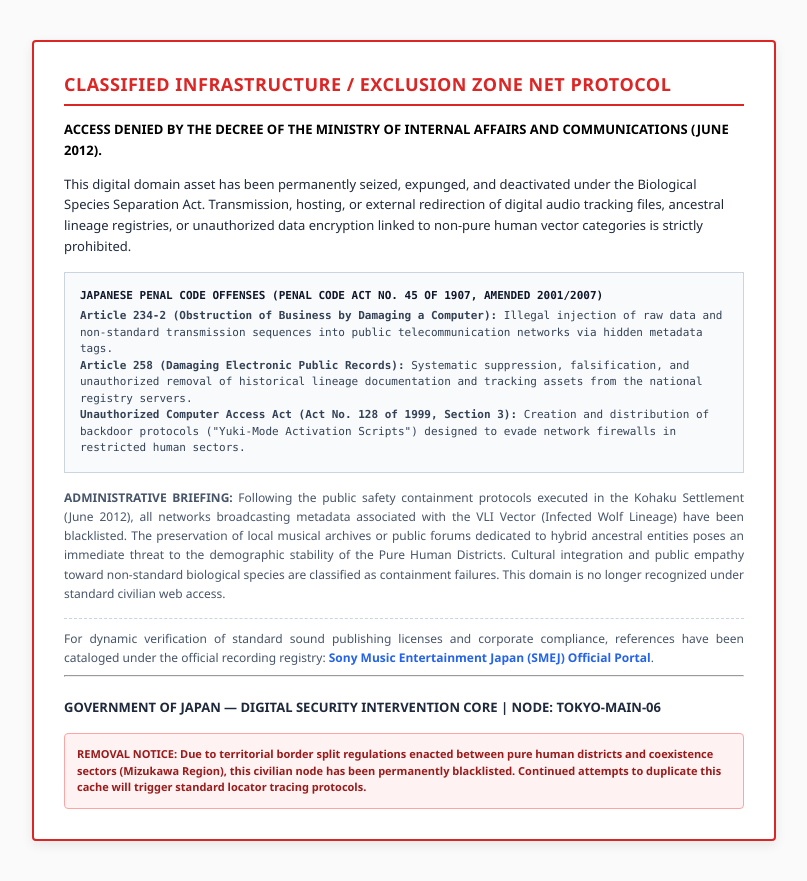
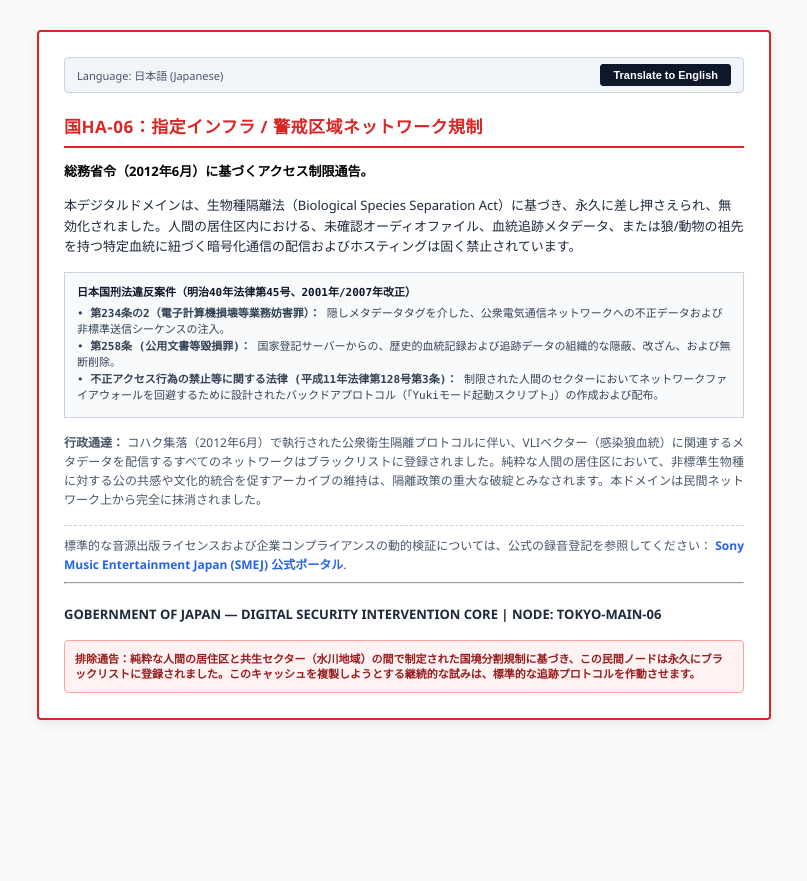
Before and after one commit to daisuke-net90/KNOCK-archive-2006-backup, a plain HTML site: page commonsence.html in a window 1280 px wide. Shown: the whole page, without its empty margins (236-1043 px from the left). After the commit the page ends 800 px from the top, so only its background shows below. Drawn offline with Linux system fonts and the light colour scheme.

Commit message:
I just found an update in Japanese and put it into the code

```diff
--- a/commonsence.html
+++ b/commonsence.html
@@ -1,120 +1,128 @@
 <!DOCTYPE html>
-<html lang="en">
+<html lang="ja">
 <head>
     <meta charset="UTF-8">
     <title>CLASSIFIED INFRASTRUCTURE / EXCLUSION ZONE NET PROTOCOL</title>
     <style>
         body {
-            background-color: #fafafa;
-            color: #222222;
+            background-color: #fafafa; color: #222222;
             font-family: "MS Gothic", "Segoe UI", Arial, sans-serif;
-            padding: 40px 20px;
-            margin: 0;
+            padding: 30px 20px; margin: 0;
         }
         .govt-alert-panel {
-            max-width: 680px;
-            margin: 0 auto;
-            border: 2px solid #dc2626;
-            background: #ffffff;
-            padding: 30px;
-            box-shadow: 0 4px 12px rgba(0,0,0,0.08);
-            border-radius: 4px;
+            max-width: 680px; margin: 0 auto; border: 2px solid #dc2626;
+            background: #ffffff; padding: 25px; box-shadow: 0 4px 12px rgba(0,0,0,0.08); border-radius: 4px;
         }
+
+        /* BARRA DE TRADUCCIÓN INSTITUCIONAL */
+        .wm-translation-bar {
+            display: flex; justify-content: space-between; align-items: center;
+            background: #f1f5f9; border: 1px solid #cbd5e1; padding: 6px 12px;
+            border-radius: 4px; margin-bottom: 20px; font-size: 11px; color: #475569;
+        }
+        .wm-trans-btn {
+            background: #0f172a; border: 1px solid #0f172a; padding: 4px 12px;
+            font-size: 11px; font-weight: bold; color: #ffffff; cursor: pointer;
+            border-radius: 3px; transition: background 0.15s;
+        }
+        .wm-trans-btn:hover { background: #1e293b; }
+
         .govt-alert-panel h1 {
-            font-size: 18px;
-            font-weight: bold;
-            color: #dc2626;
-            margin-top: 0;
-            padding-bottom: 8px;
-            border-bottom: 2px solid #dc2626;
-            letter-spacing: 0.5px;
+            font-size: 17px; font-weight: bold; color: #dc2626; margin-top: 0;
+            padding-bottom: 8px; border-bottom: 2px solid #dc2626; letter-spacing: 0.5px;
         }
-        .govt-alert-panel p {
-            font-size: 13px;
-            color: #1e293b;
-            line-height: 1.6em;
+        .govt-alert-panel p { font-size: 13px; color: #1e293b; line-height: 1.6em; }
+
+        .legal-code-box {
+            background-color: #f8fafc; border: 1px solid #cbd5e1; padding: 12px;
+            margin: 15px 0; font-family: Consolas, monospace; font-size: 11px; color: #334155; line-height: 1.5em;
         }
-        .legal-code-box {
-            background-color: #f8fafc;
-            border: 1px solid #cbd5e1;
-            padding: 15px;
-            margin: 15px 0;
-            font-family: Consolas, monospace;
-            font-size: 11px;
-            color: #334155;
-            line-height: 1.5em;
+        .legal-title { font-weight: bold; color: #0f172a; display: block; margin-bottom: 4px; }
+        .explanation-section { font-size: 12px; color: #475569; line-height: 1.6em; margin-top: 15px; text-align: justify; }
+        .govt-official-seal { font-size: 10px; color: #64748b; font-weight: bold; margin: 20px 0 0 0; }
+
+        .govt-warning-redbox {
+            background-color: #fef2f2; border: 1px solid #fca5a5; color: #991b1b;
+            padding: 10px; border-radius: 4px; font-size: 11px; font-weight: bold; line-height: 1.4em; margin-top: 15px;
         }
-        .legal-title {
-            font-weight: bold;
-            color: #0f172a;
-            display: block;
-            margin-bottom: 4px;
-            text-transform: uppercase;
-        }
-        .explanation-section {
-            font-size: 12px;
-            color: #475569;
-            line-height: 1.6em;
-            margin-top: 15px;
-            text-align: justify;
-        }
-        .govt-official-seal {
-            font-size: 10px;
-            color: #64748b;
-            font-weight: bold;
-            margin: 20px 0 0 0;
-        }
-        .govt-warning-redbox {
-            background-color: #fef2f2;
-            border: 1px solid #fca5a5;
-            color: #991b1b;
-            padding: 12px;
-            border-radius: 4px;
-            font-size: 11px;
-            margin-top: 15px;
-            font-weight: bold;
-            line-height: 1.5em;
-        }
-        .record-label-link {
-            color: #2563eb;
-            text-decoration: none;
-            font-weight: bold;
-        }
-        .record-label-link:hover {
-            text-decoration: underline;
-        }
+        .record-label-link { color: #2563eb; text-decoration: none; font-weight: bold; }
+        .record-label-link:hover { text-decoration: underline; }
     </style>
 </head>
 <body>
+
     <div class="govt-alert-panel">
-        <h1>CLASSIFIED INFRASTRUCTURE / EXCLUSION ZONE NET PROTOCOL</h1>
-        <p style="font-weight: bold; color: #000; margin-bottom: 10px;">ACCESS DENIED BY THE DECREE OF THE MINISTRY OF INTERNAL AFFAIRS AND COMMUNICATIONS (JUNE 2012).</p>
-        <p>This digital domain asset has been permanently seized, expunged, and deactivated under the Biological Species Separation Act. Transmission, hosting, or external redirection of digital audio tracking files, ancestral lineage registries, or unauthorized data encryption linked to non-pure human vector categories is strictly prohibited.</p>
-
-        <!-- VIOLACIONES AL CÓDIGO PENAL JAPONÉS REAL DE LA ÉPOCA -->
-        <div class="legal-code-box">
-            <span class="legal-title">JAPANESE PENAL CODE OFFENSES (PENAL CODE ACT NO. 45 OF 1907, AMENDED 2001/2007)</span>
-             <strong>Article 234-2 (Obstruction of Business by Damaging a Computer):</strong> Illegal injection of raw data and non-standard transmission sequences into public telecommunication networks via hidden metadata tags.<br>
-             <strong>Article 258 (Damaging Electronic Public Records):</strong> Systematic suppression, falsification, and unauthorized removal of historical lineage documentation and tracking assets from the national registry servers.<br>
-             <strong>Unauthorized Computer Access Act (Act No. 128 of 1999, Section 3):</strong> Creation and distribution of backdoor protocols ("Yuki-Mode Activation Scripts") designed to evade network firewalls in restricted human sectors.
+        <!-- BARRA SUPERIOR DE TRADUCCIÓN SIMULADA -->
+        <div class="wm-translation-bar">
+            <span id="trans-lang-label">Language: 日本語 (Japanese)</span>
+            <button class="wm-trans-btn" id="trans-trigger-btn" onclick="toggleGovtTranslation()">Translate to English</button>
         </div>
 
-        <!-- EXPLICACIÓN HISTÓRICA NARRATIVA (XENOFOBIA INSTITUCIONAL) -->
-        <div class="explanation-section">
-            <strong>ADMINISTRATIVE BRIEFING:</strong> Following the public safety containment protocols executed in the Kohaku Settlement (June 2012), all networks broadcasting metadata associated with the VLI Vector (Infected Wolf Lineage) have been blacklisted. The preservation of local musical archives or public forums dedicated to hybrid ancestral entities poses an immediate threat to the demographic stability of the Pure Human Districts. Cultural integration and public empathy toward non-standard biological species are classified as containment failures. This domain is no longer recognized under standard civilian web access.
+        <!-- ENCABEZADO DE CENSURA -->
+        <h1 id="text-heading">国HA-06：指定インフラ / 警戒区域ネットワーク規制</h1>
+        <p id="text-subheading" style="font-weight: bold; color: #000; margin-bottom: 10px;">総務省令（2012年6月）に基づくアクセス制限通告。</p>
+        <p id="text-main-desc">本デジタルドメインは、生物種隔離法（Biological Species Separation Act）に基づき、永久に差し押さえられ、無効化されました。人間の居住区内における、未確認オーディオファイル、血統追跡メタデータ、または狼/動物の祖先を持つ特定血統に紐づく暗号化通信の配信およびホスティングは固く禁止されています。</p>
+
+        <!-- CÓDIGO PENAL EN JAPONÉS POR DEFECTO -->
+        <div class="legal-code-box" id="text-legal-box">
+            <span class="legal-title">日本国刑法違反案件（明治40年法律第45号、2001年/2007年改正）</span>
+            • <strong>第234条の2（電子計算機損壊等業務妨害罪）：</strong> 隠しメタデータタグを介した、公衆電気通信ネットワークへの不正データおよび非標準送信シーケンスの注入。<br>
+            • <strong>第258条 (公用文書等毀損罪)：</strong> 国家登記サーバーからの、歴史的血統記録および追跡データの組織的な隠蔽、改ざん、および無断削除。<br>
+            • <strong>不正アクセス行為の禁止等に関する法律 (平成11年法律第128号第3条)：</strong> 制限された人間のセクターにおいてネットワークファイアウォールを回避するために設計されたバックドアプロトコル（「Yukiモード起動スクリプト」）の作成および配布。
         </div>
 
-        <!-- ENLACE OFICIAL A LA DISQUERA REAL -->
-        <div class="explanation-section" style="border-top: 1px dashed #cbd5e1; padding-top: 10px; margin-top: 15px;">
-            For dynamic verification of standard sound publishing licenses and corporate compliance, references have been cataloged under the official recording registry:
-            <a class="record-label-link" href="https://sonymusic.co.jp" target="_blank">Sony Music Entertainment Japan (SMEJ) Official Portal</a>.
+        <!-- EXPLICACIÓN DE XENOFOBIA EN JAPONÉS -->
+        <div class="explanation-section" id="text-explanation">
+            <strong>行政通達：</strong> コハク集落（2012年6月）で執行された公衆衛生隔離プロトコルに伴い、VLIベクター（感染狼血統）に関連するメタデータを配信するすべてのネットワークはブラックリストに登録されました。純粋な人間の居住区において、非標準生物種に対する公の共感や文化的統合を促すアーカイブの維持は、隔離政策の重大な破綻とみなされます。本ドメインは民間ネットワーク上から完全に抹消されました。
+        </div>
+
+        <!-- ENLACE A LA DISQUERA -->
+        <div class="explanation-section" id="text-disquera" style="border-top: 1px dashed #cbd5e1; padding-top: 10px; margin-top: 15px;">
+            標準的な音源出版ライセンスおよび企業コンプライアンスの動的検証については、公式の録音登記を参照してください：
+            <a class="record-label-link" href="https://sonymusic.co.jp" target="_blank">Sony Music Entertainment Japan (SMEJ) 公式ポータル</a>.
         </div>
 
         <hr>
-        <p class="govt-official-seal">GOVERNMENT OF JAPAN — DIGITAL SECURITY INTERVENTION CORE | NODE: TOKYO-MAIN-06</p>
-        <div class="govt-warning-redbox">
-            REMOVAL NOTICE: Due to territorial border split regulations enacted between pure human districts and coexistence sectors (Mizukawa Region), this civilian node has been permanently blacklisted. Continued attempts to duplicate this cache will trigger standard locator tracing protocols.
+        <p class="govt-official-seal">GOBERNMENT OF JAPAN — DIGITAL SECURITY INTERVENTION CORE | NODE: TOKYO-MAIN-06</p>
+        <div class="govt-warning-redbox" id="text-warning-box">
+            排除通告：純粋な人間の居住区と共生セクター（水川地域）の間で制定された国境分割規制に基づき、この民間ノードは永久にブラックリストに登録されました。このキャッシュを複製しようとする継続的な試みは、標準的な追跡プロトコルを作動させます。
         </div>
     </div>
+
+    <!-- SCRIPT DE TRADUCCIÓN INTERACTIVA SÚPER LIGERO -->
+    <script>
+        var currentLanguage = 'JA';
+
+        function toggleGovtTranslation() {
+            var btn = document.getElementById('trans-trigger-btn');
+            var label = document.getElementById('trans-lang-label');
+
+            if (currentLanguage === 'JA') {
+                // CAMBIAR TODO AL INGLÉS COMPLETO
+                document.getElementById('text-heading').innerHTML = "CLASSIFIED INFRASTRUCTURE / EXCLUSION ZONE NET PROTOCOL";
+                document.getElementById('text-subheading').innerHTML = "ACCESS DENIED BY DECREE OF THE MINISTRY OF INTERNAL AFFAIRS AND COMMUNICATIONS (JUNE 2012).";
+                document.getElementById('text-main-desc').innerHTML = "This digital domain asset has been permanently seized, expunged, and deactivated under the Biological Species Separation Act. Transmission or hosting of unverified audio files, lineage tracking metadata, or encrypted messaging channels linked to ancestral wolf/animal families within civilian sectors is strictly prohibited.";
+
+                document.getElementById('text-legal-box').innerHTML = `<span class='legal-title'>JAPANESE PENAL CODE OFFENSES (PENAL CODE ACT NO. 45 OF 1907, AMENDED 2001/2007)</span>
+                • <strong>Article 234-2 (Obstruction of Business by Damaging a Computer):</strong> Illegal injection of raw data and non-standard transmission sequences into public telecommunication networks via hidden metadata tags.<br>
+                • <strong>Article 258 (Damaging Electronic Public Records):</strong> Systematic suppression, falsification, and unauthorized removal of historical lineage documentation from national registry servers.<br>
+                • <strong>Unauthorized Computer Access Act (Act No. 128 of 1999, Section 3):</strong> Creation and distribution of backdoor protocols ("Yuki-Mode Activation Scripts") designed to evade firewalls.`;
+
+                document.getElementById('text-explanation').innerHTML = "<strong>ADMINISTRATIVE BRIEFING:</strong> Following the public safety containment protocols executed in the Kohaku Settlement (June 2012), all networks broadcasting metadata associated with the VLI Vector (Infected Wolf Lineage) have been blacklisted. The preservation of local musical archives dedicated to hybrid ancestral entities poses an immediate threat to the demographic stability of the Pure Human Districts. Cultural integration and public empathy toward non-standard biological species are classified as containment failures.";
+
+                document.getElementById('text-disquera').innerHTML = `For dynamic verification of standard sound publishing licenses and corporate compliance, references have been cataloged under the official recording registry:
+                <a class='record-label-link' href='https://sonymusic.co.jp' target='_blank'>Sony Music Entertainment Japan (SMEJ) Official Portal</a>.`;
+
+                document.getElementById('text-warning-box').innerHTML = "REMOVAL NOTICE: Due to territorial border split regulations enacted between pure human districts and coexistence sectors (Mizukawa Region), this civilian node has been permanently blacklisted. Continued attempts to duplicate this cache will trigger standard locator tracing protocols.";
+
+                btn.innerHTML = "View Original (日本語)";
+                label.innerHTML = "Language: English (Translated)";
+                currentLanguage = 'EN';
+            } else {
+                // REGRESAR AL JAPONÉS ORIGINAL AL VOLVER A PICAR
+                location.reload(); // Recarga rápida para restaurar el japonés nativo de fábrica
+            }
+        }
+    </script>
 </body>
 </html>
```
